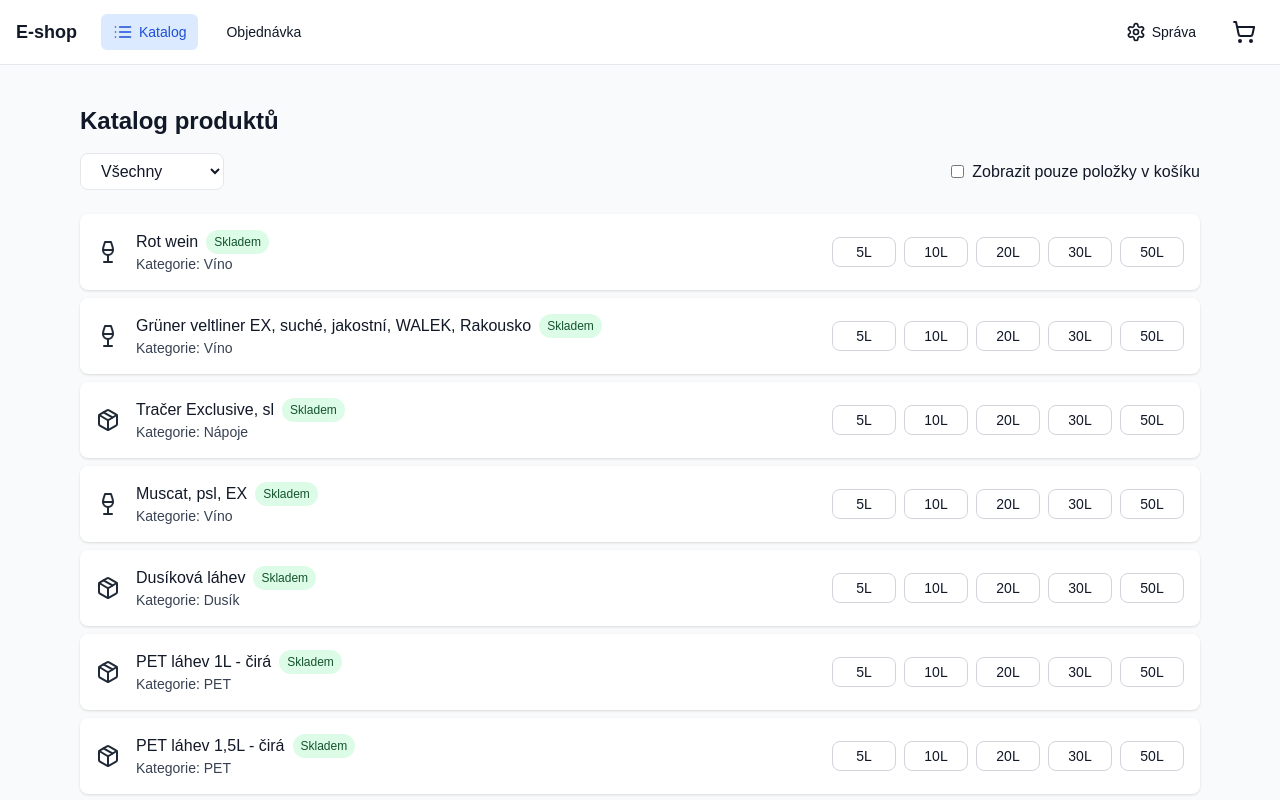
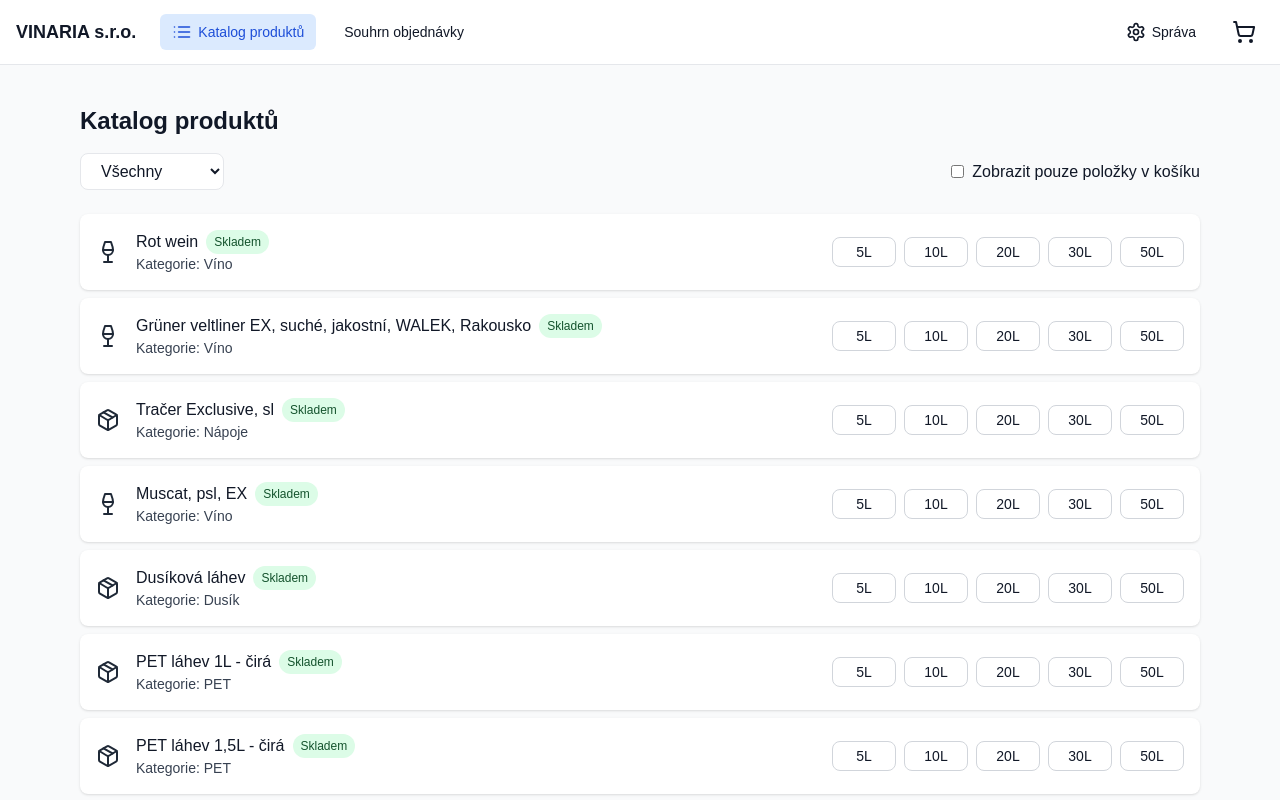
Before and after one commit to jeromedefif/obchod, a Next.js app: page / in a window 1280 px wide. Shown: the top 800 px of the page. Built offline with nearby package versions, Linux system fonts and the light colour scheme.

Commit message:
změna tlačítek

```diff
--- a/app/components/Header.tsx
+++ b/app/components/Header.tsx
@@ -37,7 +37,7 @@ const Header = ({
         <div className="max-w-7xl mx-auto px-4">
           <div className="flex items-center justify-between h-16">
             <div className="flex items-center">
-              <h1 className="text-lg font-bold text-gray-900">E-shop</h1>
+              <h1 className="text-lg font-bold text-gray-900">VINARIA s.r.o.</h1>
               <nav className="hidden md:ml-6 md:flex md:space-x-4">
                 <button
                   onClick={() => onViewChange('catalog')}
@@ -48,7 +48,7 @@ const Header = ({
                   }`}
                 >
                   <List className="mr-1.5 h-5 w-5" />
-                  Katalog
+                  Katalog produktů
                 </button>
                 <button
                   onClick={() => onViewChange('order')}
@@ -58,7 +58,7 @@ const Header = ({
                       : 'text-gray-900 hover:bg-gray-100'
                   }`}
                 >
-                  Objednávka
+                  Souhrn objednávky
                 </button>
               </nav>
             </div>
```
